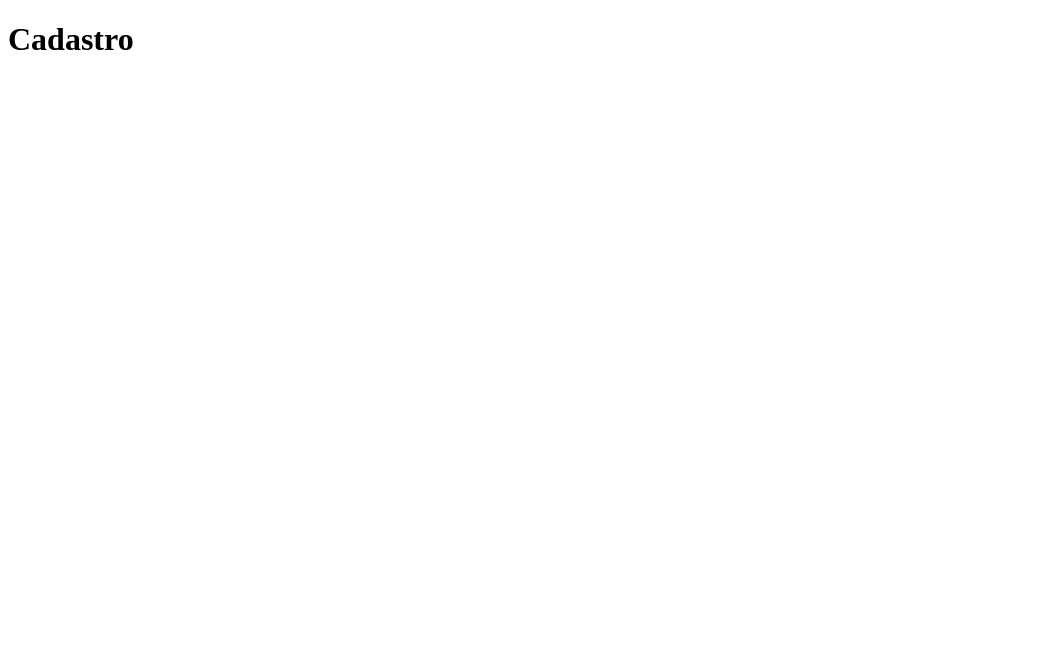
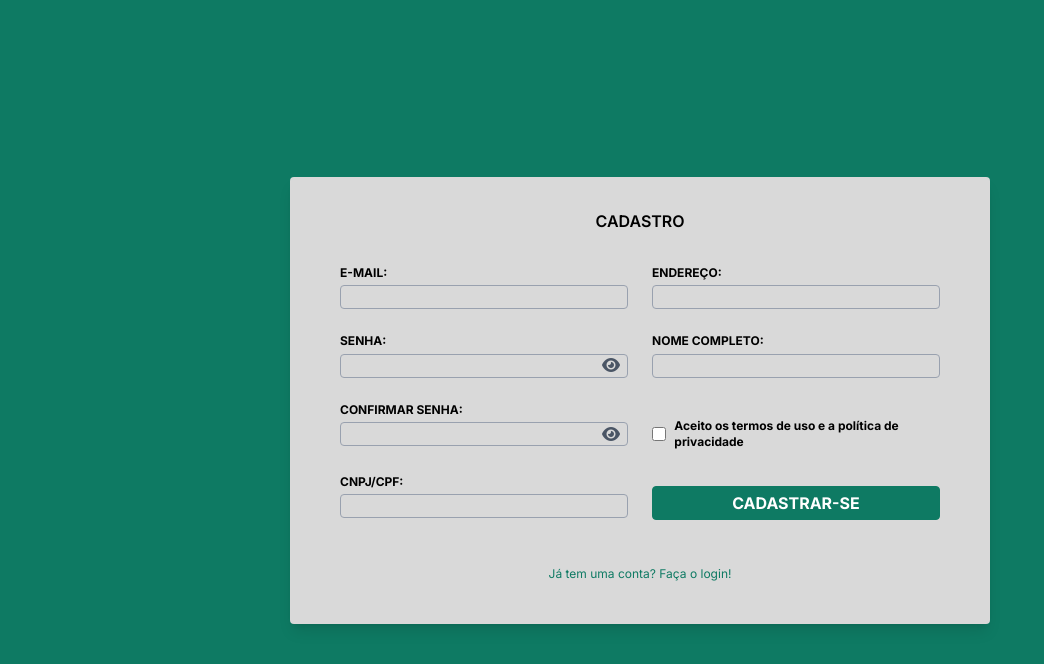
Before and after one commit to Bruno-DevBack/TCC_ADS_ETEC, a Next.js app in the folder Renix/: page /auth/cadastro in a window 1280 px wide. Shown: the top 664 px of the page, without its empty margins (0-1044 px from the left). Built offline with nearby package versions, Linux system fonts and the light colour scheme.

Commit message:
paginas_semi_completa

```diff
--- a/Renix/package.json
+++ b/Renix/package.json
@@ -9,6 +9,7 @@
     "lint": "next lint"
   },
   "dependencies": {
+    "@fortawesome/fontawesome-free": "^6.7.2",
     "@headlessui/react": "^2.2.0",
     "@heroicons/react": "^2.2.0",
     "mysql2": "^3.14.0",
--- a/Renix/pages/auth/cadastro.tsx
+++ /dev/null
@@ -1,20 +0,0 @@
-import { useEffect, useState } from 'react'
-import {
-  Disclosure,
-  DisclosureButton,
-  DisclosurePanel
-} from '@headlessui/react'
-import {
-  Bars3Icon,
-  XMarkIcon,
-  InformationCircleIcon,
-  Cog6ToothIcon,
-  PhoneIcon
-} from '@heroicons/react/24/outline'
-
-
-export default function Home() {
-    return (
-      <h1>Cadastro</h1>
-    );
-  }
--- /dev/null
+++ b/Renix/src/app/auth/cadastro/page.tsx
@@ -0,0 +1,142 @@
+"use client";  // Adicione esta linha no topo do seu arquivo
+
+import { useState } from 'react';
+
+export default function ProfilePage() {
+  const [showPassword, setShowPassword] = useState(false);
+  const [showConfirmPassword, setShowConfirmPassword] = useState(false);
+
+  const togglePasswordVisibility = () => {
+    setShowPassword(!showPassword);
+  };
+
+  const toggleConfirmPasswordVisibility = () => {
+    setShowConfirmPassword(!showConfirmPassword);
+  };
+
+  return (
+    <main className="min-h-screen bg-[#0e7a63] flex items-center justify-center">
+      <section className="bg-[#d9d9d9] w-[700px] p-6 rounded flex flex-col items-center shadow-lg">
+
+        {/* Cadastro */}
+        <h2 className="text-black font-semibold mb-4 text-center pt-2">
+          CADASTRO
+          </h2>
+
+        {/* Formulário */}
+        <form className="w-full max-w-[600px] grid grid-cols-2 gap-6 mt-4">
+          <div>
+            <label htmlFor="email" className="text-xs font-bold text-black block mb-1">
+              E-MAIL:
+            </label>
+            <input
+              id="email"
+              type="text"
+              className="w-full h-6 px-2 border border-gray-400 rounded text-sm"
+            />
+          </div>
+
+          <div>
+            <label htmlFor="endereco" className="text-xs font-bold text-black block mb-1">
+              ENDEREÇO:
+            </label>
+            <input
+              id="endereco"
+              type="text"
+              className="w-full h-6 px-2 border border-gray-400 rounded text-sm"
+            />
+          </div>
+
+          {/* SENHA */}
+          <div>
+            <label htmlFor="senha" className="text-xs font-bold text-black block mb-1">
+              SENHA:
+            </label>
+            <div className="relative">
+              <input
+                id="senha"
+                type={showPassword ? "text" : "password"} // Altera o tipo de input
+                className="w-full h-6 px-2 border border-gray-400 rounded text-sm"
+              />
+              <button
+                type="button"
+                onClick={togglePasswordVisibility}
+                className="absolute right-2 top-1/2 transform -translate-y-1/2 text-gray-600"
+              >
+                <i className={`fas ${showPassword ? 'fa-eye-slash' : 'fa-eye'}`}></i> {/* Ícone de olho */}
+              </button>
+            </div>
+          </div>
+
+          <div>
+            <label htmlFor="nome" className="text-xs font-bold text-black block mb-1">
+              NOME COMPLETO:
+            </label>
+            <input
+              id="nome"
+              type="text"
+              className="w-full h-6 px-2 border border-gray-400 rounded text-sm"
+            />
+          </div>
+
+          {/* CONFIRMAR SENHA */}
+          <div>
+            <label htmlFor="C_senha" className="text-xs font-bold text-black block mb-1">
+              CONFIRMAR SENHA:
+            </label>
+            <div className="relative">
+              <input
+                id="C_senha"
+                type={showConfirmPassword ? "text" : "password"} // Altera o tipo de input
+                className="w-full h-6 px-2 border border-gray-400 rounded text-sm"
+              />
+              <button
+                type="button"
+                onClick={toggleConfirmPasswordVisibility}
+                className="absolute right-2 top-1/2 transform -translate-y-1/2 text-gray-600"
+              >
+                <i className={`fas ${showConfirmPassword ? 'fa-eye-slash' : 'fa-eye'}`}></i> {/* Ícone de olho */}
+              </button>
+            </div>
+          </div>
+
+          <div className="col-span-1 flex items-center gap-2 mt-4">
+            <input type="checkbox" id="t_priva" className="w-[16px] h-[16px]" />
+            <label htmlFor="t_priva" className="text-xs font-bold text-black">
+              Aceito os termos de uso e a política de privacidade
+            </label>
+          </div>
+
+          <div>
+            <label htmlFor="cn_cp" className="text-xs font-bold text-black block mb-1">
+              CNPJ/CPF:
+            </label>
+            <input
+              id="cn_cp"
+              type="text"
+              className="w-full h-6 px-2 border border-gray-400 rounded text-sm"
+            />
+          </div>
+
+          <div className="pt-3">
+            <button
+              id="cadastrar"
+              className="border border-[#0e7a63] bg-[#0e7a63] text-white font-bold py-1 px-2 rounded w-full hover:bg-[#0e7a63]/80 transition duration-200 ease-in-out margin-top-[200px]"
+            >
+              CADASTRAR-SE
+            </button>
+          </div>
+        </form>
+
+        <div className="text-center mt-10 mb-4">
+          <a
+            href="/auth/login"
+            className="text-xs text-[#0e7a63] hover:text-[#0e7a63]/80 transition duration-200 ease-in-out"
+          >
+            Já tem uma conta? Faça o login!
+          </a>
+        </div>
+      </section>
+    </main>
+  );
+}
--- /dev/null
+++ b/Renix/src/app/auth/login/page.tsx
@@ -0,0 +1,81 @@
+"use client";
+
+import { useState } from 'react';
+
+export default function ProfilePage() {
+  const [showPassword, setShowPassword] = useState(false);
+
+  const togglePasswordVisibility = () => {
+    setShowPassword(!showPassword);
+  };
+
+  return (
+    <main className="min-h-screen bg-[#0e7a63] flex items-center justify-center">
+      <section className="bg-[#d9d9d9] w-[370px] p-6 rounded flex flex-col items-center shadow-lg">
+        {/* Login */}
+        <h2 className="text-black font-semibold mb-4 text-center pt-2">
+          LOGIN
+        </h2>
+
+        {/* Formulário */}
+        <form className="w-full text-left space-y-4 m-4">
+          <div>
+            <label
+              htmlFor="email"
+              className="text-xs font-bold text-black block mb-1"
+            >
+              E-MAIL:
+            </label>
+            <input
+              id="email"
+              type="text"
+              className="w-full h-6 px-2 border border-gray-400 rounded text-sm"
+            />
+          </div>
+
+          {/* SENHA */}
+          <div>
+            <label
+              htmlFor="senha"
+              className="text-xs font-bold text-black block mb-1"
+            >
+              SENHA:
+            </label>
+            <div className="relative">
+              <input
+                id="senha"
+                type={showPassword ? "text" : "password"}
+                className="w-full h-6 px-2 border border-gray-400 rounded text-sm"
+              />
+              <button
+                type="button"
+                onClick={togglePasswordVisibility}
+                className="absolute right-2 top-1/2 transform -translate-y-1/2 text-gray-600"
+              >
+                <i className={`fa ${showPassword ? 'fa-eye-slash' : 'fa-eye'}`}></i> {/* Ícone de olho */}
+              </button>
+            </div>
+          </div>
+
+          <div>
+            <button
+              id="logar"
+              className="border border-[#0e7a63] bg-[#0e7a63] text-white font-bold py-1 px-2 rounded w-full hover:bg-[#0e7a63]/80 transition duration-200 ease-in-out"
+            >
+              Logar
+            </button>
+          </div>
+
+          <div className="text-center">
+            <a
+              href="/auth/cadastro"
+              className="text-xs text-[#0e7a63] hover:text-[#0e7a63]/80 transition duration-200 ease-in-out"
+            >
+              Não tem uma conta? Cadastre-se!
+            </a>
+          </div>
+        </form>
+      </section>
+    </main>
+  );
+}
--- a/Renix/src/app/globals.css
+++ b/Renix/src/app/globals.css
@@ -1,4 +1,6 @@
 @import url('https://fonts.googleapis.com/css2?family=Inter:wght@100..900&display=swap');
+@import '@fortawesome/fontawesome-free/css/all.min.css';
+
 @import "tailwindcss";
 
 body {
--- a/Renix/src/app/page.tsx
+++ b/Renix/src/app/page.tsx
@@ -15,6 +15,7 @@ import {
 } from '@heroicons/react/24/outline'
 
 const navigation = [
+  { name: 'Login', href: '/auth/login', current: false },
   { name: 'Sobre', href: '#', current: false },
   { name: 'Serviços', href: '#', current: false },
   { name: 'Contato', href: '#', current: false }
```
Also changed, not shown: Renix/pages/auth/login.tsx (deleted, +0 -20 lines), 1 other file (tests, documents, lock files or other folders).
